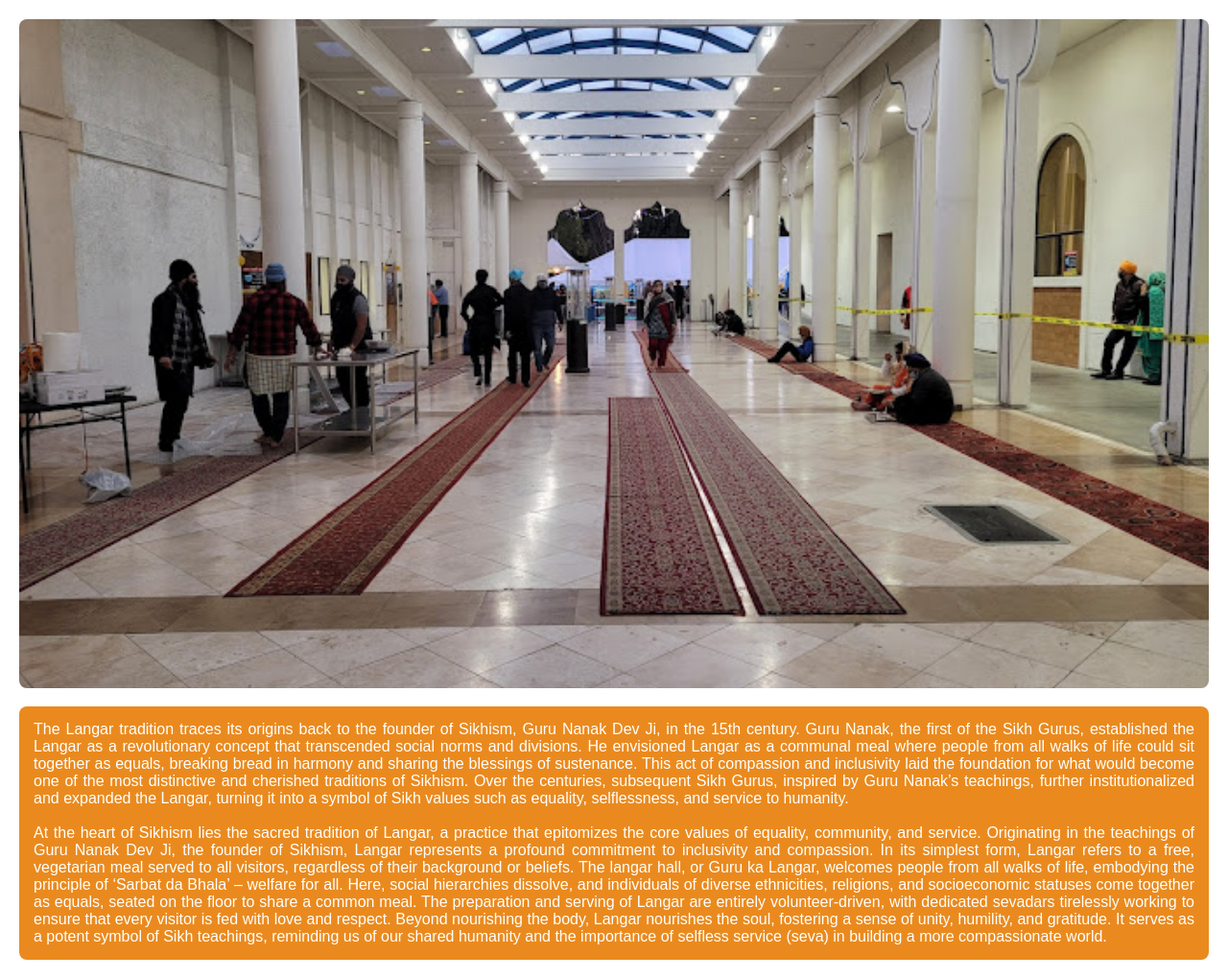
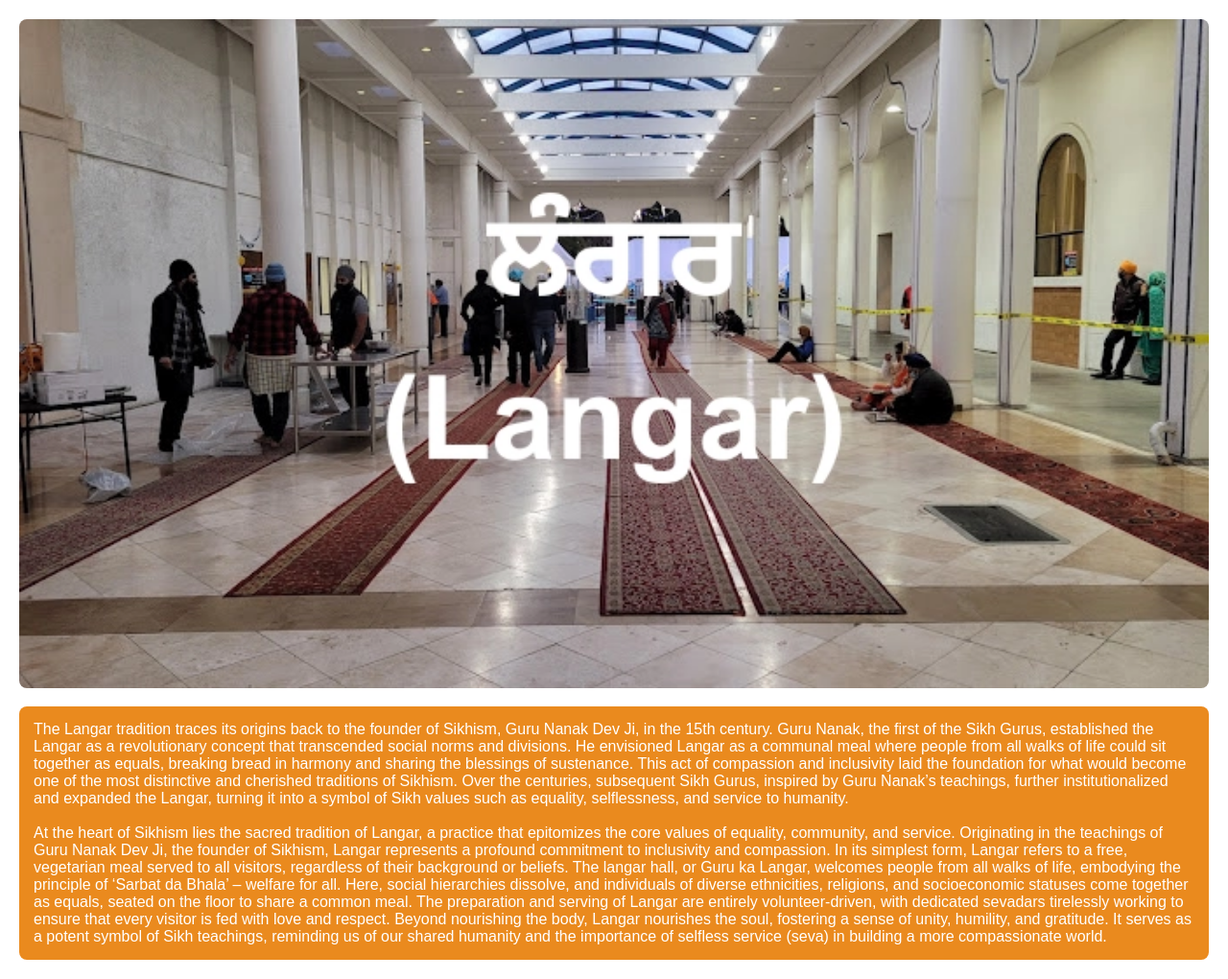
Before and after one commit to gs-fremont/gsf-langar, a plain HTML site: page index.html in a window 1280 px wide. Shown: the whole page at 96% size. Drawn offline with Linux system fonts and the light colour scheme; a script that the page names is missing.

Commit message:
langar image edited. And converted to webp

```diff
--- a/index.html
+++ b/index.html
@@ -10,7 +10,7 @@
 <body>
 
 <div class="container">
-    <img src="gsf_langar.jpg" alt="Langar">
+    <img src="gsf_langar.webp" alt="Langar">
 
     <div class="banner">
         <p>The Langar tradition traces its origins back to the founder of Sikhism, Guru Nanak Dev Ji, in the 15th century. Guru Nanak, the first of the Sikh Gurus, established the Langar as a revolutionary concept that transcended social norms and divisions. He envisioned Langar as a communal meal where people from all walks of life could sit together as equals, breaking bread in harmony and sharing the blessings of sustenance. This act of compassion and inclusivity laid the foundation for what would become one of the most distinctive and cherished traditions of Sikhism. Over the centuries, subsequent Sikh Gurus, inspired by Guru Nanak’s teachings, further institutionalized and expanded the Langar, turning it into a symbol of Sikh values such as equality, selflessness, and service to humanity.</p><br>
--- a/styles.css
+++ b/styles.css
@@ -22,7 +22,7 @@ body {
     background-color: #EA8A1E;
     color: #fff;
     padding: 15px;
-    text-align: justify;
+/*    text-align: justify;*/
     border-radius: 8px;
 }
 
```
Also changed, not shown: gsf_langar.jpg (deleted), gsf_langar.webp (added), 1 other file.
